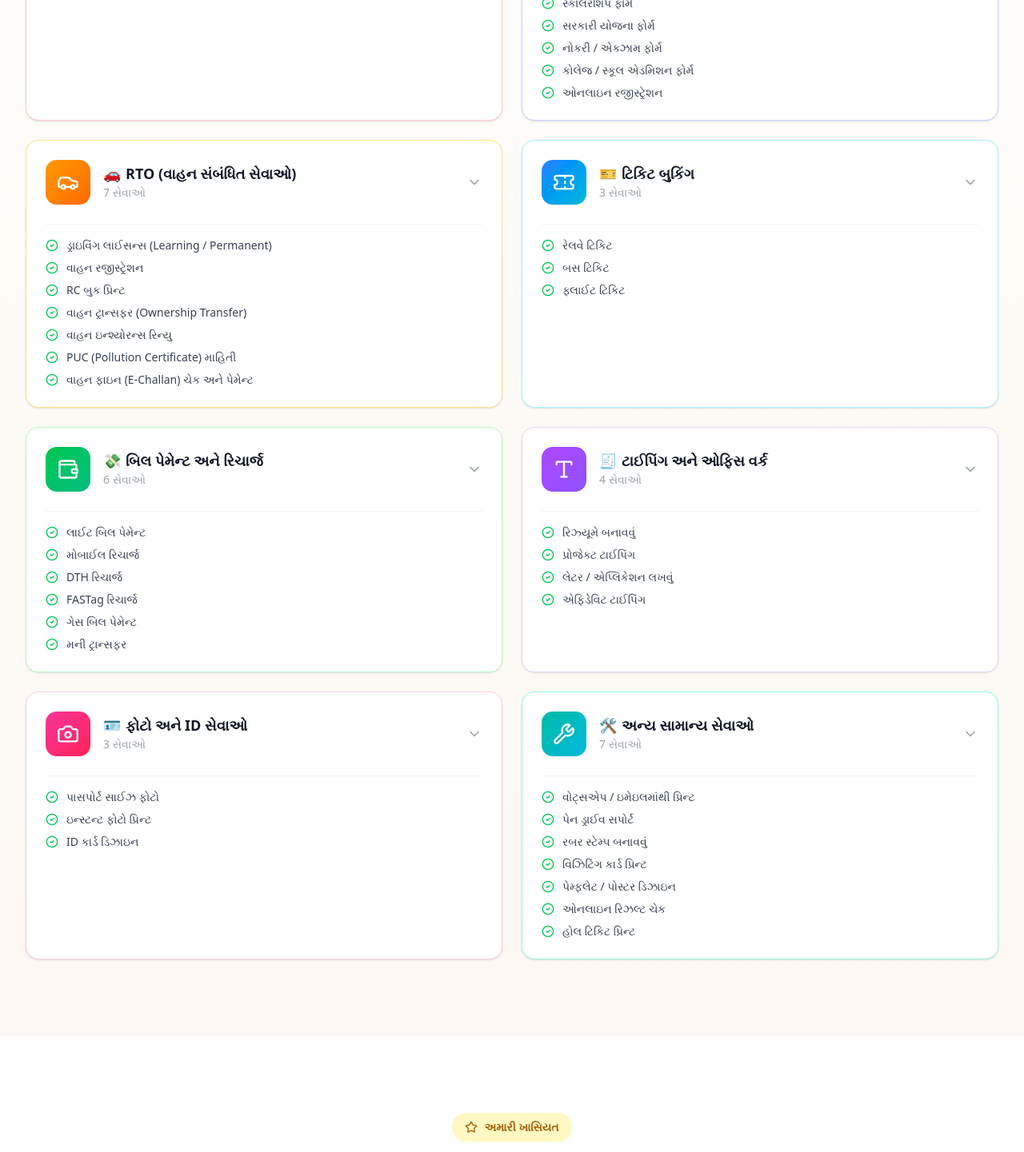
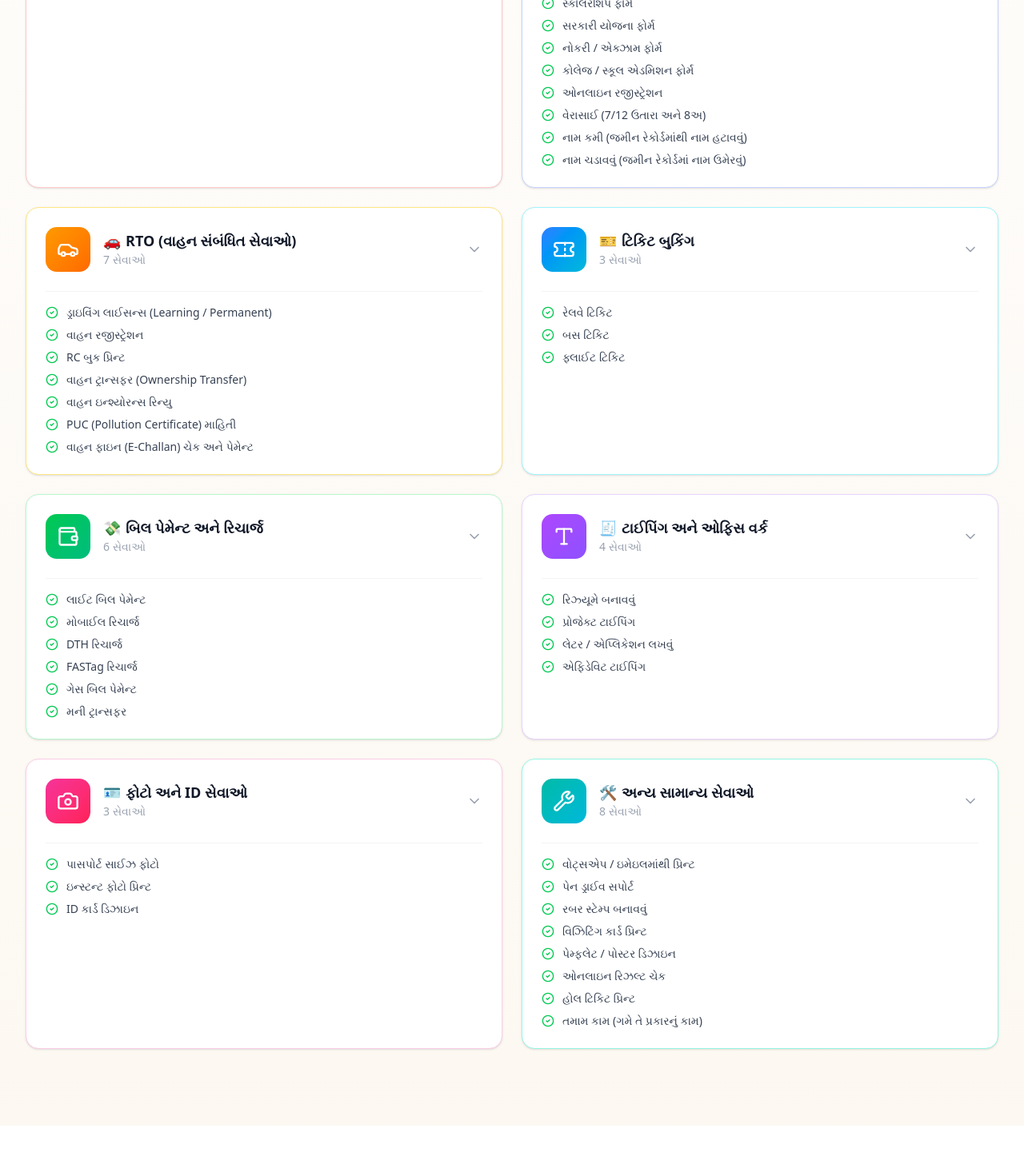
Before and after one commit to parthboricha933/xerox, a Next.js app: page / in a window 1280 px wide. Shown: the part 2280-3721 px from the top of the page at 80% size. Built offline with nearby package versions, Linux system fonts and the light colour scheme.

Commit message:
Add Verasai, Naam Kami, Naam Chadavvu, Tamam Kaam services

```diff
--- a/src/app/page.tsx
+++ b/src/app/page.tsx
@@ -93,6 +93,9 @@ const serviceCategories = [
       "નોકરી / એક્ઝામ ફોર્મ",
       "કોલેજ / સ્કૂલ એડમિશન ફોર્મ",
       "ઓનલાઇન રજીસ્ટ્રેશન",
+      "વેરાસાઈ (7/12 ઉતારા અને 8અ)",
+      "નામ કમી (જમીન રેકોર્ડમાંથી નામ હટાવવું)",
+      "નામ ચડાવવું (જમીન રેકોર્ડમાં નામ ઉમેરવું)",
     ],
   },
   {
@@ -173,6 +176,7 @@ const serviceCategories = [
       "પેમ્ફલેટ / પોસ્ટર ડિઝાઇન",
       "ઓનલાઇન રિઝલ્ટ ચેક",
       "હોલ ટિકિટ પ્રિન્ટ",
+      "તમામ કામ (ગમે તે પ્રકારનું કામ)",
     ],
   },
 ];
```
